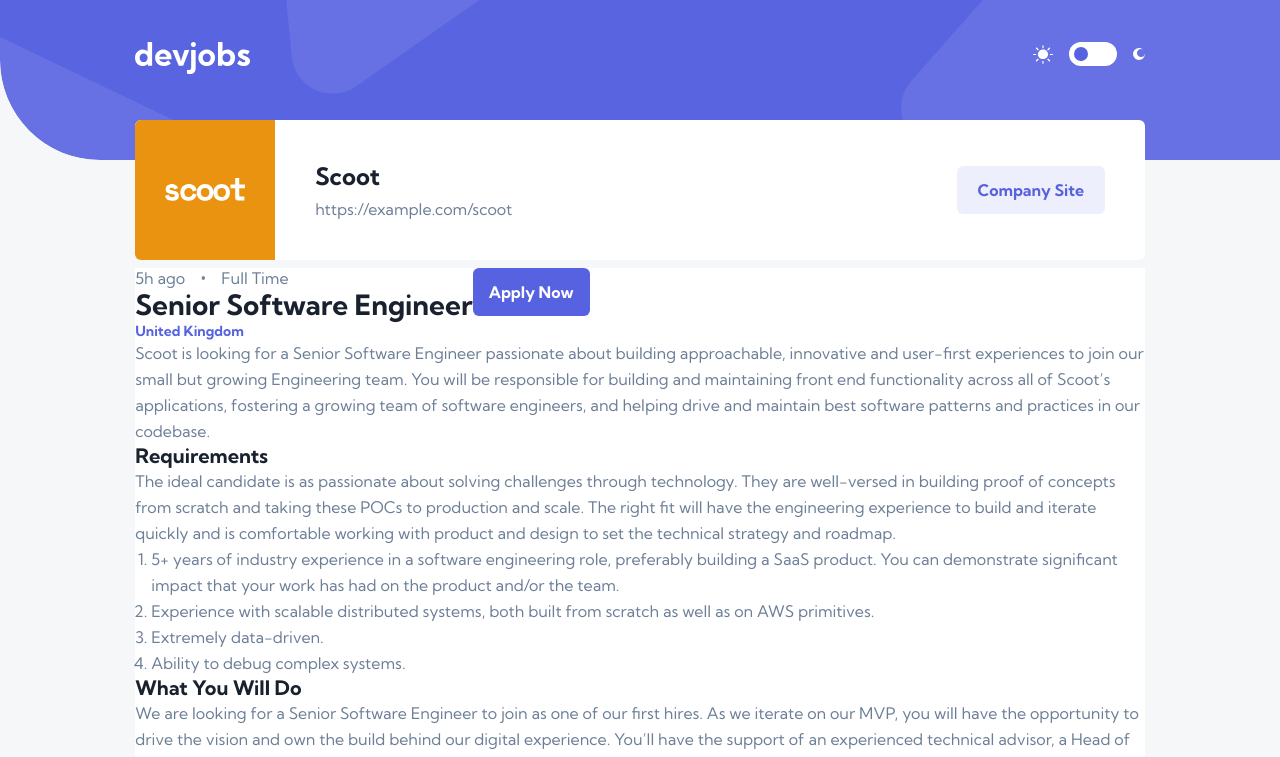
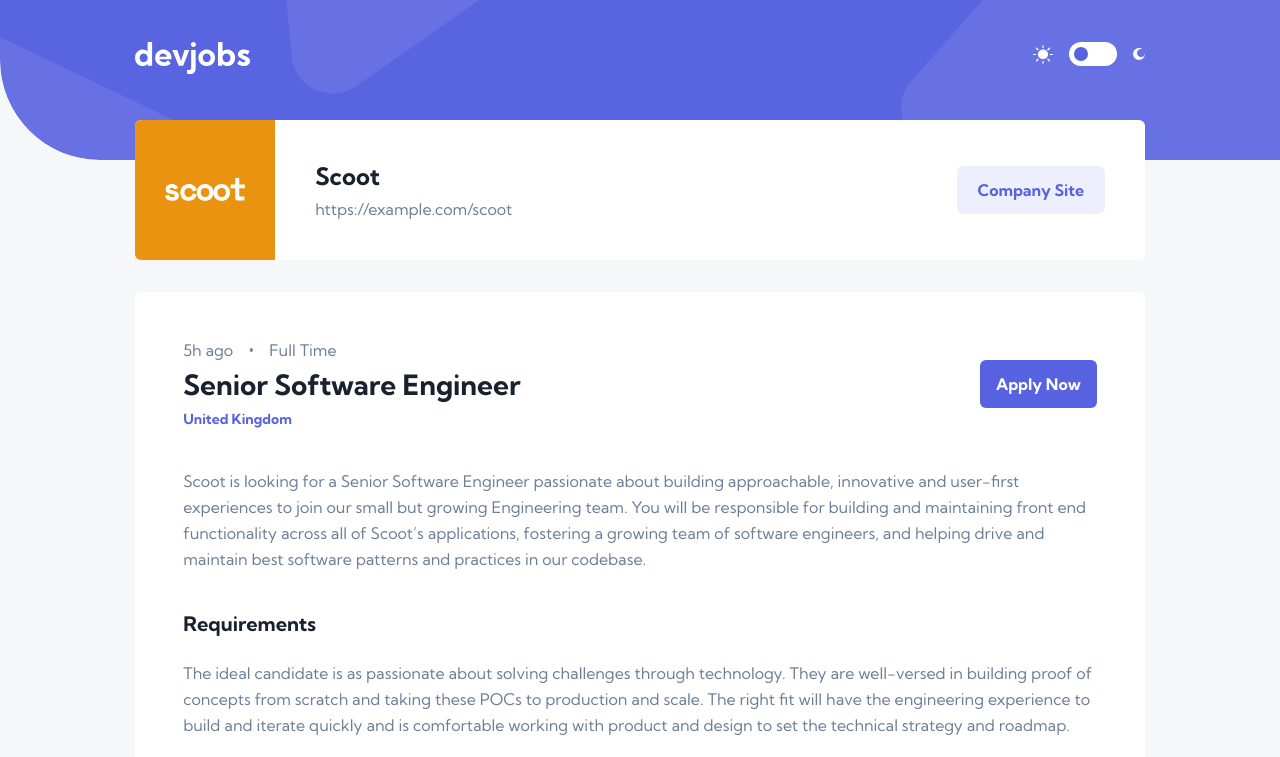
Before and after one commit to nadlgit/fmchallenge-devjobs, a React (Vite) app: page /#/1 in a window 1280 px wide. Shown: the top 757 px of the page. Built offline with nearby package versions, Linux system fonts and the light colour scheme.

Commit message:
feat: styled job detail middle

```diff
--- a/src/ui/components/jobs/detail-section.tsx
+++ b/src/ui/components/jobs/detail-section.tsx
@@ -1,20 +1,44 @@
-import { ListItem, OrderedList, Text } from '@chakra-ui/react';
+import { List, ListItem, Text } from '@chakra-ui/react';
 
 type DetailSectionProps = {
   title: string;
   data: { content: string; items: string[] };
+  isNumbered?: boolean;
 };
 
-export const DetailSection = ({ title, data }: DetailSectionProps) => (
+export const DetailSection = ({ title, data, isNumbered }: DetailSectionProps) => (
   <>
-    <Text as="h2" fontSize="1.25rem" lineHeight="1.5rem" fontWeight="bold" color="text.contrast">
+    <Text
+      as="h2"
+      fontSize="1.25rem"
+      lineHeight="1.5rem"
+      fontWeight="bold"
+      color="text.contrast"
+      mt="2.5rem"
+    >
       {title}
     </Text>
-    <Text>{data.content}</Text>
-    <OrderedList>
+
+    <Text my="1.5rem">{data.content}</Text>
+
+    <List as={isNumbered ? 'ol' : 'ul'} spacing="0.5rem">
       {data.items.map((item, idx) => (
-        <ListItem key={`req${idx}`}>{item}</ListItem>
+        <ListItem
+          key={`req${idx}`}
+          pl="2.25rem"
+          pos="relative"
+          _before={{
+            pos: 'absolute',
+            ml: '-2.25rem',
+            content: isNumbered ? `"${idx + 1}"` : '"\u2022"',
+            fontSize: isNumbered ? undefined : '1.5em',
+            fontWeight: 'bold',
+            color: 'violet',
+          }}
+        >
+          {item}
+        </ListItem>
       ))}
-    </OrderedList>
+    </List>
   </>
 );
--- a/src/ui/components/jobs/job-detail.tsx
+++ b/src/ui/components/jobs/job-detail.tsx
@@ -22,29 +22,36 @@
   description,
   requirements,
   role,
-}: JobDetailProps) => {
-  return (
-    <Stack mt="-2.5rem">
+}: JobDetailProps) => (
+  <Stack spacing="clamp(1.5rem, calc(2.04vw + 1.02rem), 2rem)" mt="-2.5rem">
     <Company company={company} logo={logo} logoBackground={logoBackground} website={website} />
 
-      <Box bgColor="bg.base">
-        <Flex direction={{ base: 'column', tablet: 'row' }}>
-          <Box>
+    <Box
+      px="clamp(1.5rem, calc(6.1vw + 0.07rem), 3rem)"
+      py="clamp(2.5rem, calc(2.04vw + 2.02rem), 3rem)"
+      bgColor="bg.base"
+      borderRadius="0.375rem"
+    >
+      <Flex
+        direction={{ base: 'column', tablet: 'row' }}
+        justify="space-between"
+        align={{ base: 'unset', tablet: 'center' }}
+      >
+        <Stack spacing="0.5rem" mb={{ base: '3rem', tablet: 'unset' }}>
           <Auxiliary postedAt={postedAt} contract={contract} />
           <Position position={position} as="h1" isResponsive />
           <Location location={location} />
-          </Box>
+        </Stack>
         <Apply apply={apply} />
       </Flex>
 
-        <Text>{description}</Text>
+      <Text my="clamp(2rem, calc(2.04vw + 1.52rem), 2.5rem)">{description}</Text>
 
       <DetailSection title="Requirements" data={requirements} />
 
-        <DetailSection title="What You Will Do" data={role} />
+      <DetailSection title="What You Will Do" data={role} isNumbered />
     </Box>
 
     <Apply apply={apply} position={position} company={company} />
   </Stack>
 );
-};
```
Lines whose indentation alone changed are shown as unchanged.
